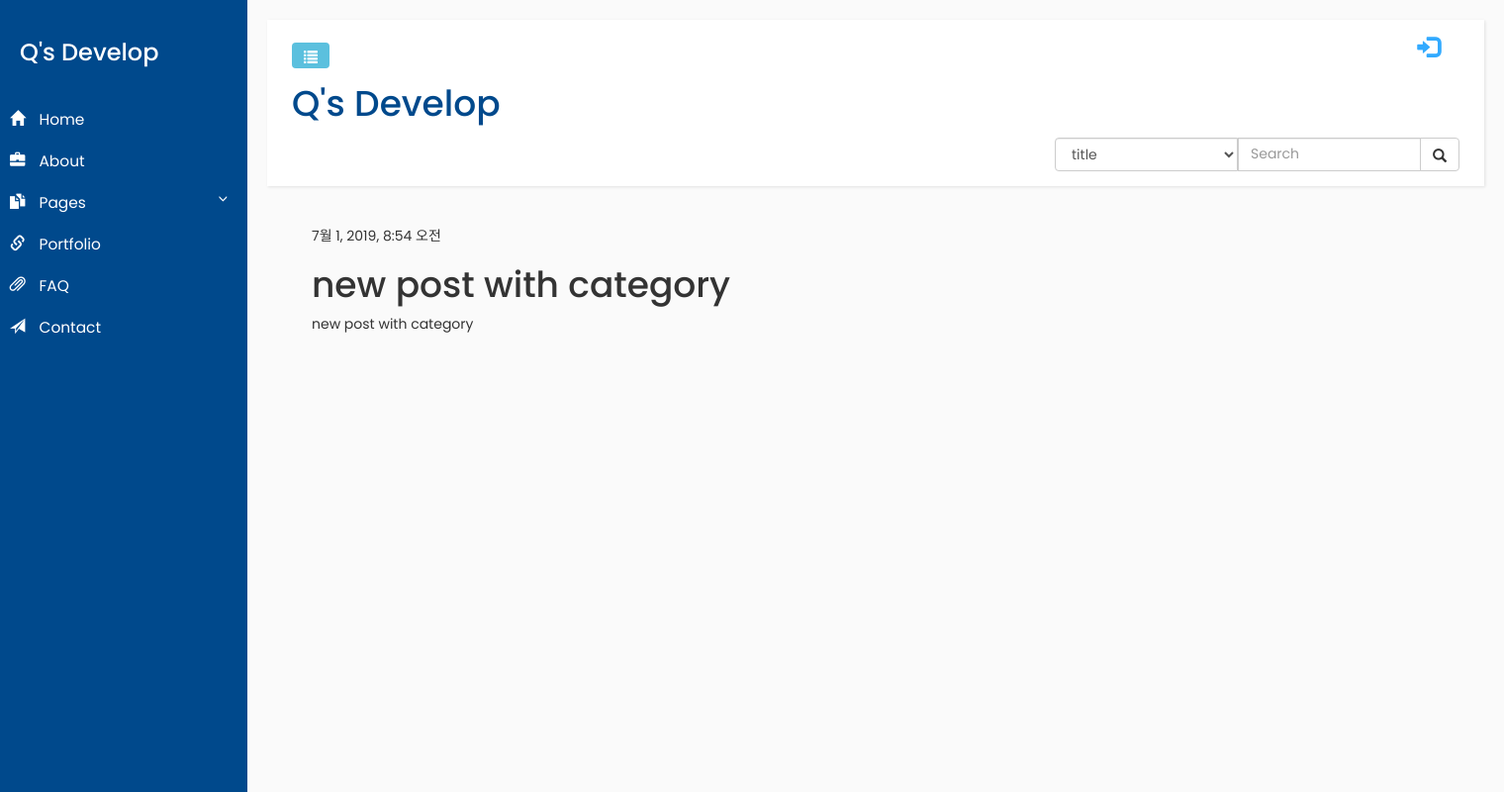
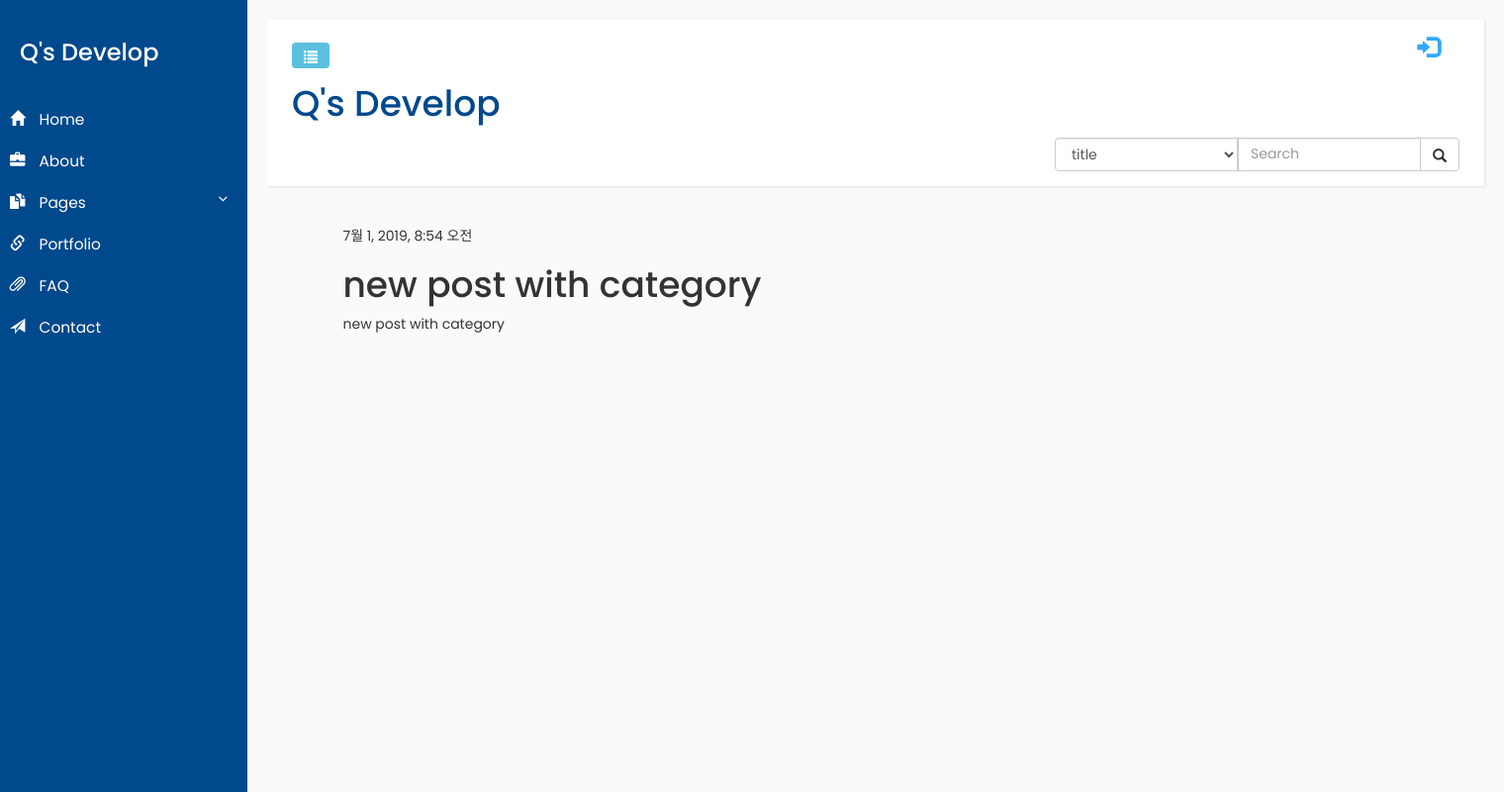
Before and after one commit to HyunQQ/django-blog, a Django app: page /post/2/ in a window 1520 px wide. Shown: the whole page at 99% size. Run offline with Django 3.2, Linux system fonts and the light colour scheme; data comes from the database, SQL or seed files in the repository; some libraries are stand-ins or nearby versions.

Commit message:
blog container margin 수정

```diff
--- a/blog/static/blog/css/blog_container.css
+++ b/blog/static/blog/css/blog_container.css
@@ -1,3 +1,7 @@
 #content{
     width: 100%;
 }
+.container{
+    margin-right: auto;
+    margin-left: 5%;
+}
--- a/blog/templates/blog/base.html
+++ b/blog/templates/blog/base.html
@@ -124,13 +124,10 @@
                 </nav>
 
                 <div class = "container">
-
                     <div>
                         {% block content%}
                         {% endblock%}
                     </div>
-
-
                 </div>
             </div>
         </div>
```
